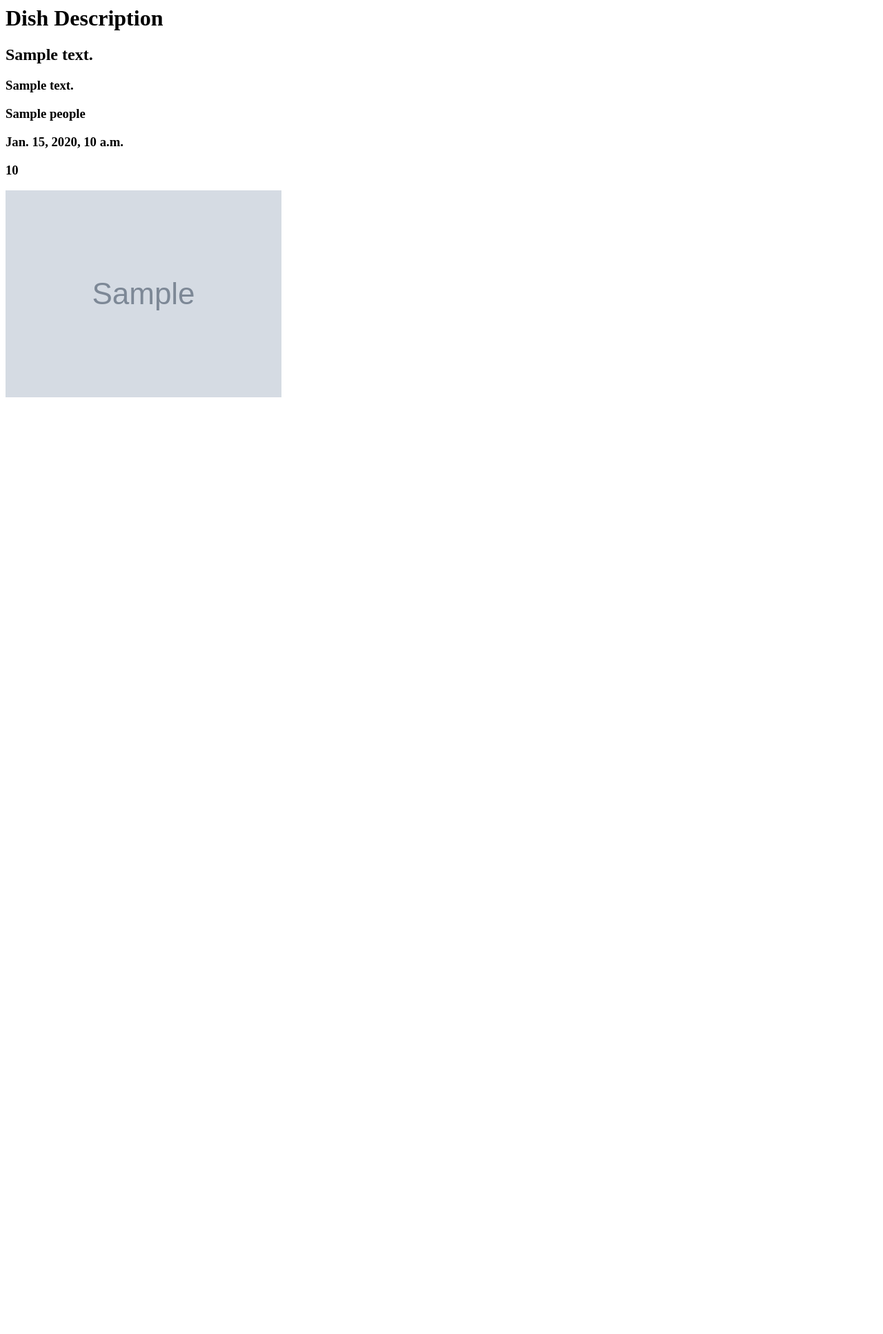
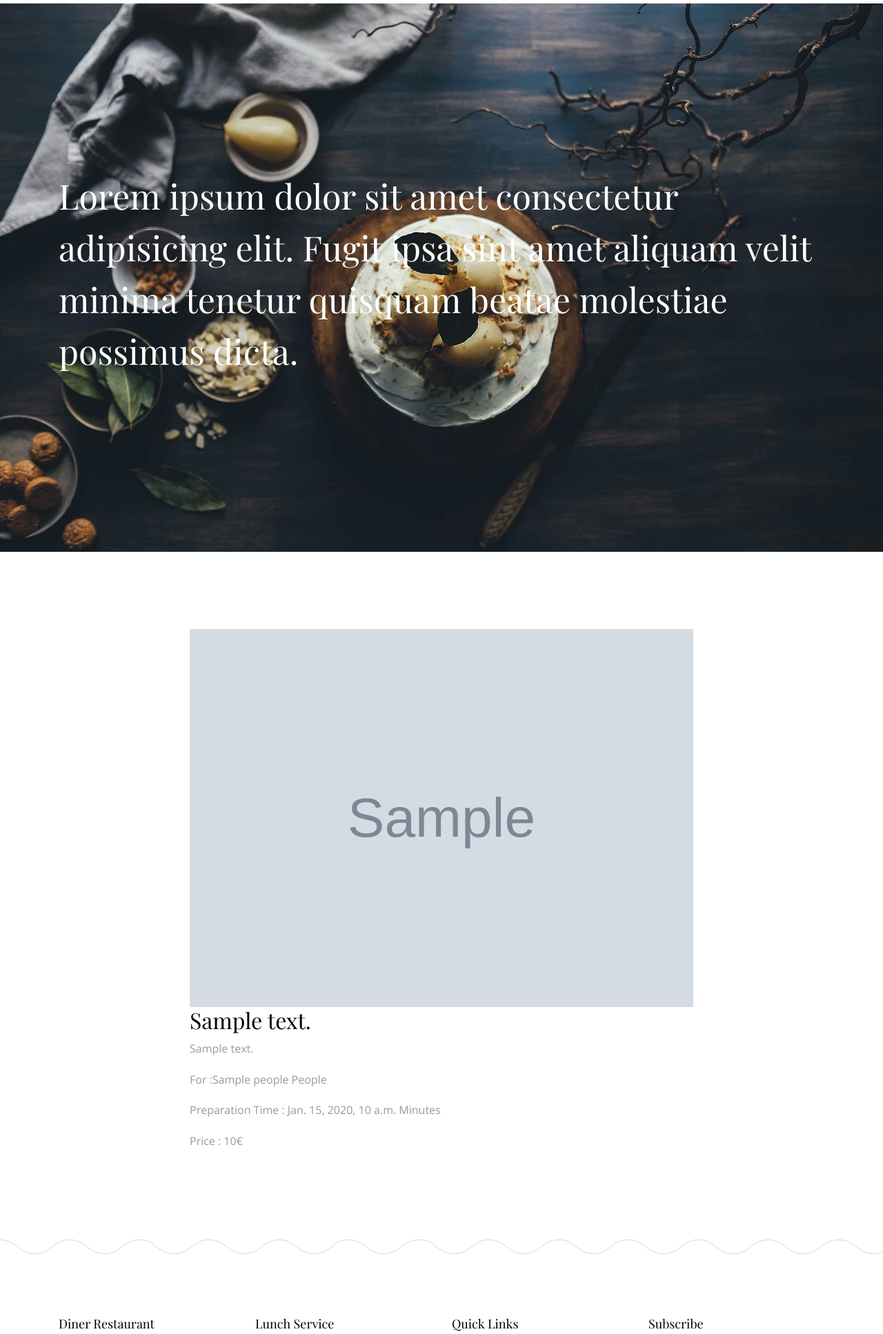
Before and after one commit to JayKearney/parrilla-delivery, a Django app: template src/meals/templates/Meals/detail.html in a window 1280 px wide. Shown: the top 1934 px of the page at 69% size. Before the commit the page ends 576 px from the top, so only its background shows below. Run offline with Django 3.2, Linux system fonts and the light colour scheme; the template is opened without the code that fills it: most values are stand-ins (such as "Sample title", 1, 10 or a date in 2020); grey boxes marked "Sample" are stand-in pictures; some libraries are stand-ins or nearby versions; some web fonts are replaced.

Commit message:
add bbq image

```diff
--- a/src/meals/templates/Meals/detail.html
+++ b/src/meals/templates/Meals/detail.html
@@ -1,11 +1,121 @@
-<h1> Dish Description </h1>
 
 
-<h2>{{meal_detail}}</h2>
+{% extends 'base.html' %}
+{% load static %}
+{% block body %}
 
-<h3>{{meal_detail.description}}</h3>
-<h3>{{meal_detail.people}}</h3>
-<h3>{{meal_detail.preparation_time}}</h3>
-<h3>{{meal_detail.price}}</h3>
 
-<img src="{{meal_detail.image.url}}" alt="">
+
+      <div class="main-wrap">
+        <div class="cover_1">
+          <div class="img_bg" style="background-image: url({% static 'site_static/img/slider-1.jpg' %})" data-stellar-background-ratio="0.5">
+            <div class="container">
+              <div class="row align-items-center">
+                <div class="col-md-12" data-aos="fade-up">
+                  <h2 class="heading">Lorem ipsum dolor sit amet consectetur adipisicing elit. Fugit ipsa sint amet aliquam velit minima tenetur quisquam beatae molestiae possimus dicta.</h2>
+                </div>
+              </div>
+            </div>
+          </div>
+        </div> <!-- .cover_1 -->
+
+        {% comment %}
+
+        <div class="section">
+          <div class="container">
+            <div class="row justify-content-center">
+              <div class="col-md-7 text-center"  data-aos="fade-up">
+                <h2 class="mb-4">Our Specialties</h2>
+                <p class="lead">Lorem ipsum dolor sit amet consectetur adipisicing elit. Beatae eum voluptatem odio expedita laborum fugit repudiandae dolorem consectetur.</p>
+              </div>
+            </div>
+          </div>
+        </div> <!-- .section -->
+
+
+        <div class="section pt-0 pb-0">
+
+          <div class="menus d-flex bg-light">
+            <div class="d-flex item">
+              <div class="image" style="background-image: url(img/img_1.jpg);" data-aos="fade"></div>
+              <div class="text">
+                <h3>Grilled Egg With Garlic</h3>
+                <p>Lorem ipsum dolor sit amet consectetur adipisicing elit. Consequuntur illo quisquam saepe quaerat.</p>
+                <p class="price">$5.00</p>
+              </div>
+            </div> <!-- .item -->
+
+            <div class="d-flex item">
+              <div class="image order-2 order-md-1"  style="background-image: url(img/img_2.jpg);" data-aos="fade" data-aos-delay="100"></div>
+              <div class="text order-1 order-md-2">
+                <h3>Organic Tomato Salad</h3>
+                <p>Lorem ipsum dolor sit amet consectetur adipisicing elit. Consequuntur illo quisquam saepe quaerat.</p>
+                <p class="price">$6.00</p>
+              </div>
+            </div> <!-- .item -->
+
+            <div class="d-flex item">
+              <div class="image order-1 order-md-2 order-lg-2 order-xl-1" style="background-image: url(img/img_3.jpg);" data-aos="fade" data-aos-delay="200"></div>
+              <div class="text order-2 order-md-1 order-lg-1 order-xl-2">
+                <h3>Flatbread</h3>
+                <p>Lorem ipsum dolor sit amet consectetur adipisicing elit. Consequuntur illo quisquam saepe quaerat.</p>
+                <p class="price">$9.00</p>
+
+              </div>
+            </div> <!-- .item -->
+
+            <div class="d-flex item">
+              <div class="image order-2" style="background-image: url(img/img_4.jpg);" data-aos="fade" data-aos-delay="300"></div>
+              <div class="text order-1 mb-3">
+                <h3>Rack Of Lamb</h3>
+                <p>Lorem ipsum dolor sit amet consectetur adipisicing elit. Consequuntur illo quisquam saepe quaerat.</p>
+                <p class="price">$13.00</p>
+              </div>
+            </div> <!-- .item -->
+
+            <div class="d-flex item">
+              <div class="image order-1 order-lg-1 order-xl-2" style="background-image: url(img/img_5.jpg);" data-aos="fade" data-aos-delay="400"></div>
+              <div class="text order-2 order-lg-2 order-xl-1">
+                <h3>Eggplant Parmigiana</h3>
+                <p>Lorem ipsum dolor sit amet consectetur adipisicing elit. Consequuntur illo quisquam saepe quaerat.</p>
+                <p class="price">$9.00</p>
+              </div>
+            </div> <!-- .item -->
+
+            <div class="d-flex item">
+              <div class="image order-2 order-md-1 order-lg-1 order-xl-2" style="background-image: url(img/img_6.jpg);" data-aos="fade" data-aos-delay="500"></div>
+              <div class="text order-1 order-md-2 order-lg-2 order-xl-1">
+                <h3>Spicy Meatballs</h3>
+                <p>Lorem ipsum dolor sit amet consectetur adipisicing elit. Consequuntur illo quisquam saepe quaerat.</p>
+                <p class="price">$7.00</p>
+              </div>
+            </div> <!-- .item -->
+
+          </div>
+        </div>
+        {% endcomment %}
+
+        <div class="section">
+          <div class="container">
+            <div class="row justify-content-center">
+              <div class="col-md-8" data-aos="fade-up">
+
+                    <img class="meal_img" src="{{meal_detail.image.url}}" alt="">
+                    <h2>{{meal_detail}}</h2>
+                    <p>{{meal_detail.description}}</p>
+
+                    <p>For :{{meal_detail.people}} People</p>
+                    <p>Preparation Time : {{meal_detail.preparation_time}} Minutes</p>
+                    <p>Price : {{meal_detail.price}}€ </p>
+
+              </div>
+            </div>
+          </div>
+        </div>
+
+
+
+
+      </div> <!-- .main-wrap -->
+
+      {% endblock body %}
--- a/src/meals/templates/Meals/list.html
+++ b/src/meals/templates/Meals/list.html
@@ -6,7 +6,7 @@
 
       <div class="main-wrap">
         <div class="cover_1">
-          <div class="img_bg" style="background-image: url({% static 'site_static/img/slider-1.jpg' %})" data-stellar-background-ratio="0.5">
+          <div class="img_bg" style="background-image: url({% static 'site_static/img/home.jpg %})" data-stellar-background-ratio="0.5">
             <div class="container">
               <div class="row align-items-center">
                 <div class="col-md-12" data-aos="fade-up">
```
Also changed, not shown: src/static/site_static/img/asado-argentin.jpeg (added), src/static/site_static/img/asado.jpeg (added), src/static/site_static/img/asado1.png (added), src/static/site_static/img/bbq.jpeg (added), src/static/site_static/img/home-1.jpg (added).
